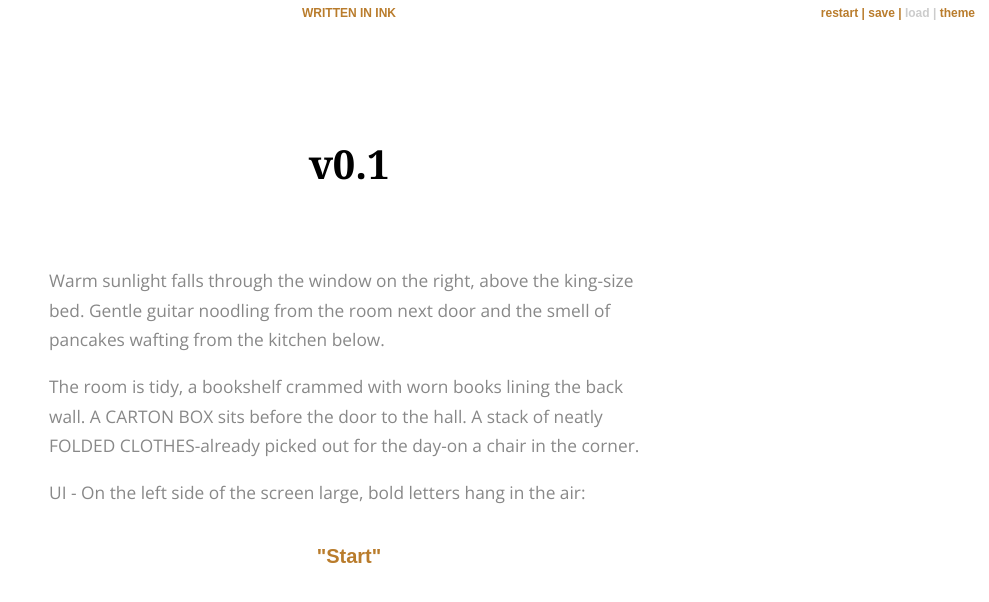
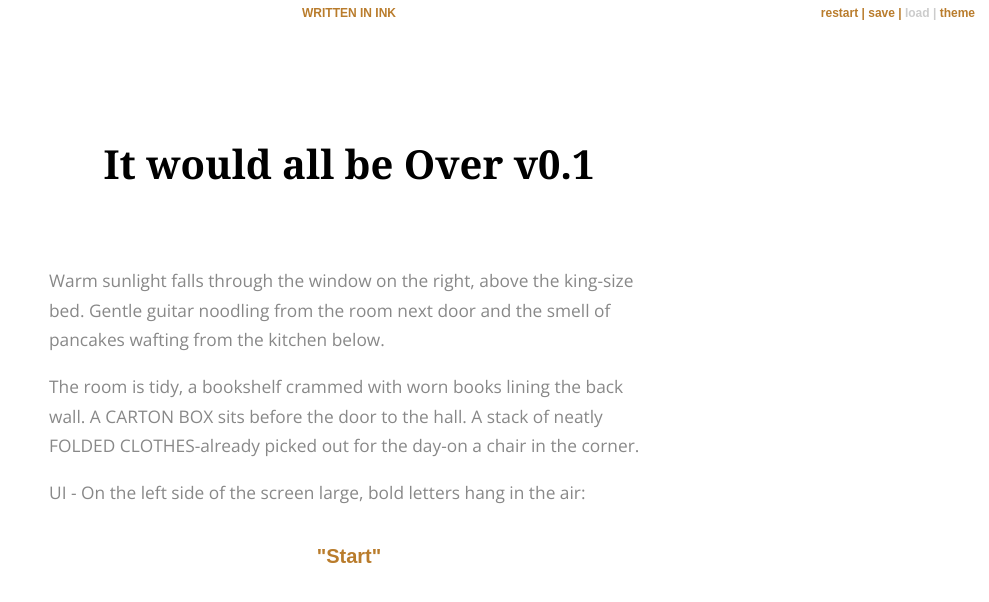
Before and after one commit to roecc/iwabo_draft, a plain HTML site: page v0.1/index.html in a window 1280 px wide. Shown: the whole page, without its empty margins (291-1280 px from the left). Drawn offline with nearby package versions, Linux system fonts and the light colour scheme; a web font is replaced by a local one.

Commit message:
changed structure, changed title

```diff
--- a/v0.1/index.html
+++ b/v0.1/index.html
@@ -25,7 +25,7 @@
 
         <div id="story" class="container">
             <div class="header">
-                <h1>v0.1</h1>
+                <h1>It would all be Over v0.1</h1>
                 <h2 class="byline"></h2>
             </div>
         </div>
```
